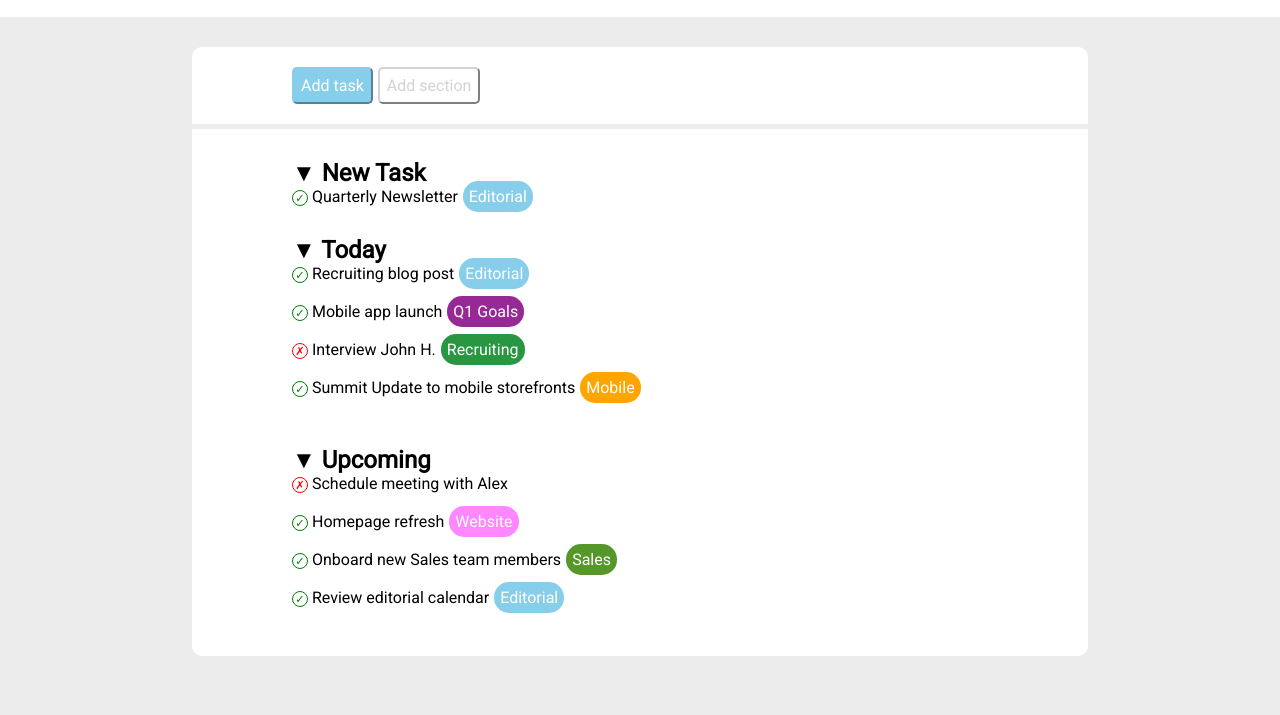
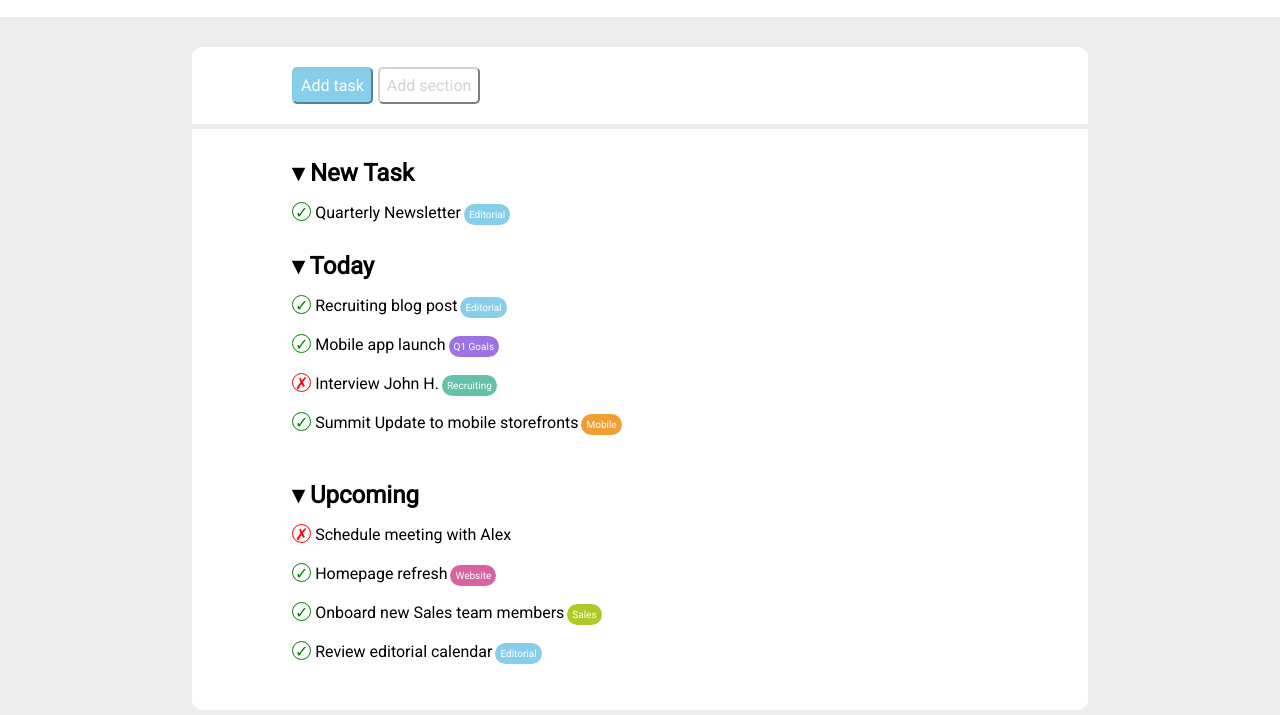
Before and after one commit to rpsobolewski/html-css-toboolist, a plain HTML site: page index.html in a window 1280 px wide. Shown: the part 85-800 px from the top of the page. Drawn offline with Linux system fonts and the light colour scheme.

Commit message:
minor fix
made check and cross bigger, adjusted colors,
added spacing under h2,made bubbles smaller, organized css file

```diff
--- a/css/style.css
+++ b/css/style.css
@@ -1,45 +1,60 @@
-*{
+* {
     margin: 0;
     font-family: 'Roboto', sans-serif;
     box-sizing: border-box;
 }
 
-body{
+body {
     background-color: rgb(236, 236, 236);
 
 }
 
-header{
+header {
     background-color: white;
     padding: 20px;
 }
 
-.first{
-    background-color: skyblue;
-    border-color: skyblue;
-    border-radius: 5px;
-    color: white;
-    padding: 7px;
-    font-size: 16px;
-}
 
-.second{
-    background-color: white;
-    border-color: lightgray;
-    border-radius: 5px;
-    color:lightgray;
-    padding: 7px;
-    font-size: 16px;
-    margin: 5px;
-}
-
-
-.title{
+.title {
     font-size: 300%;
     font-weight: 600;
 }
 
-.button{
+
+
+
+h2 {
+    margin-bottom: 15px;
+}
+
+
+.list {
+    width: 70%;
+    margin-left: 15%;
+    padding-left: 100px;
+    padding-top: 15px;
+    padding-bottom: 15px;
+    background-color: white;
+    border-bottom-left-radius: 10px;
+    border-bottom-right-radius: 10px;
+}
+
+.part {
+    padding-top: 15px;
+    padding-bottom: 15px;
+}
+
+.bubble {
+    color: white;
+    border-radius: 15px;
+    margin: 3px;
+    padding: 5px;
+    font-size: 10px;
+
+    /*buttonns*/
+}
+
+.button {
     border-top-left-radius: 10px;
     border-top-right-radius: 10px;
     width: 70%;
@@ -53,86 +68,77 @@ header{
 
 }
 
-
-.bullet{
-    width: 70%;
-    margin-left: 15%;
-    padding-left: 100px;
-    padding-top: 15px;
-    padding-bottom: 15px;
-    background-color: white;
-    border-bottom-left-radius: 10px;
-    border-bottom-right-radius: 10px;
+.first {
+    background-color: skyblue;
+    border-color: skyblue;
+    border-radius: 5px;
+    color: white;
+    padding: 7px;
+    font-size: 16px;
 }
 
-.part{
-    padding-top: 15px;
-    padding-bottom: 15px;
+.second {
+    background-color: white;
+    border-color: lightgray;
+    border-radius: 5px;
+    color: lightgray;
+    padding: 7px;
+    font-size: 16px;
+    margin: 5px;
 }
 
-.editorial{
-    color: white;
+/* bubbles*/
+.editorial {
+
     background-color: skyblue;
-    border-radius: 15px;
-    margin: 5px;
-    padding: 6px;
+
 }
 
-.q1{
-    color: white;
-    background-color: rgb(151, 41, 151);
-    border-radius: 15px;
-    margin: 5px;
-    padding: 6px;
-}
-.recruiting{
-    color: white;
-    background-color: rgb(41, 151, 65);
-    border-radius: 15px;
-    margin: 5px;
-    padding: 6px;
-}
-.mobile{
-    color: white;
-    background-color: orange;
-    border-radius: 15px;
-    margin: 5px;
-    padding: 6px;
-}
-.web{
-    color: white;
-    background-color: rgb(255, 135, 255);
-    border-radius: 15px;
-    margin: 5px;
-    padding: 6px;
-}
-.sales{
-    color: white;
-    background-color: rgb(85, 151, 41);
-    border-radius: 15px;
-    margin: 5px;
-    padding: 6px;
+.q1 {
+
+    background-color: #9C72E4;
+
 }
 
-.icon
-{
+.recruiting {
+
+    background-color: #64C0A9;
+
+}
+
+.mobile {
+    background-color: #F29E33;
+
+}
+
+.web {
+
+    background-color: #D863A0;
+}
+
+.sales {
+
+    background-color: #B0C926;
+
+}
+
+/*icons */
+.icon {
     display: inline-block;
-  width: 1rem;
-  height: 1rem;
-  line-height: 1rem;
+    width: 1.2rem;
+    height: 1.2rem;
+    line-height: 1.2rem;
     text-align: center;
     border-radius: 50%;
-  font-size: 0.7rem;
+    font-size: 1rem;
 }
 
-.check
-{
+.check {
     border: 1px solid green;
     color: green;
 }
 
-.cross
-{
+.cross {
     border: 1px solid red;
     color: red;
 }
--- a/index.html
+++ b/index.html
@@ -3,11 +3,14 @@
     <head>
         <meta charset="UTF-8">
         <meta name="viewport" content="width=device-width, initial-scale=1.0">
-    <link rel="stylesheet" href="/css/style.css">
+
         <link rel="preconnect" href="https://fonts.googleapis.com">
         <link rel="preconnect" href="https://fonts.gstatic.com" crossorigin>
-    <link href="https://fonts.googleapis.com/css2?family=Roboto:wght@100;400&display=swap" rel="stylesheet">
+        <link
+            href="https://fonts.googleapis.com/css2?family=Roboto:wght@100;400&display=swap"
+            rel="stylesheet">
         <title>Toboolist</title>
+        <link rel="stylesheet" href="/css/style.css">
     </head>
 
     <body>
@@ -23,47 +26,53 @@
 
             <div class="button"><!--buttons-->
 
-            <button class="first">Add task</button><button class="second">Add section</button>
+                <button class="first">Add task</button><button class="second">Add
+                    section</button>
 
             </div>
 
-        <div class="bullet"><!--bullet-->
+            <div class="list"><!--list-->
 
                 <section class="part"><!--new task-->
-                <h2>&#9660 New Task</h2>
+                    <h2>&#9662 New Task</h2>
 
                     <span class="icon check">&check;</span>
-                <span>Quarterly Newsletter</span><span class="editorial">Editorial</span>
+                    <span>Quarterly Newsletter</span><span
+                        class="bubble editorial">Editorial</span>
 
                 </section>
 
                 <section class="part"><!--today-->
-                <h2>&#9660 Today</h2>
+                    <h2>&#9662 Today</h2>
                     <span class="icon check">&check;</span>
-                <span>Recruiting blog post</span><span class="editorial">Editorial</span><br><br>
+                    <span>Recruiting blog post</span><span
+                        class="bubble editorial">Editorial</span><br><br>
                     <span class="icon check">&check;</span>
-                <span>Mobile app launch</span><span class="q1">Q1 Goals</span><br><br>
+                    <span>Mobile app launch</span><span class="bubble q1">Q1
+                        Goals</span><br><br>
                     <span class="icon cross">&cross;</span>
-                <span>Interview John H.</span><span class="recruiting">Recruiting</span><br><br>
+                    <span>Interview John H.</span><span
+                        class="bubble recruiting">Recruiting</span><br><br>
                     <span class="icon check">&check;</span>
-                <span>Summit Update to mobile storefronts</span><span class="mobile">Mobile</span><br><br>
+                    <span>Summit Update to mobile storefronts</span><span
+                        class="bubble mobile">Mobile</span><br><br>
 
                 </section>
 
                 <section class="part"><!--upcoming-->
-                <h2>&#9660 Upcoming</h2>
+                    <h2>&#9662 Upcoming</h2>
                     <span class="icon cross">&cross;</span>
                     <span>Schedule meeting with Alex</span><br><br>
                     <span class="icon check">&check;</span>
-                <span>Homepage refresh</span><span class="web">Website</span><br><br>
+                    <span>Homepage refresh</span><span class="bubble web">Website</span><br><br>
                     <span class="icon check">&check;</span>
-                <span>Onboard new Sales team members</span><span class="sales">Sales</span><br><br>
+                    <span>Onboard new Sales team members</span><span
+                        class="bubble sales">Sales</span><br><br>
                     <span class="icon check">&check;</span>
-                <span>Review editorial calendar</span><span class="editorial">Editorial</span><br><br>
+                    <span>Review editorial calendar</span><span
+                        class="bubble editorial">Editorial</span><br><br>
 
                 </section>
-
-
 
             </div>
 
```
Lines whose indentation alone changed are shown as unchanged.
